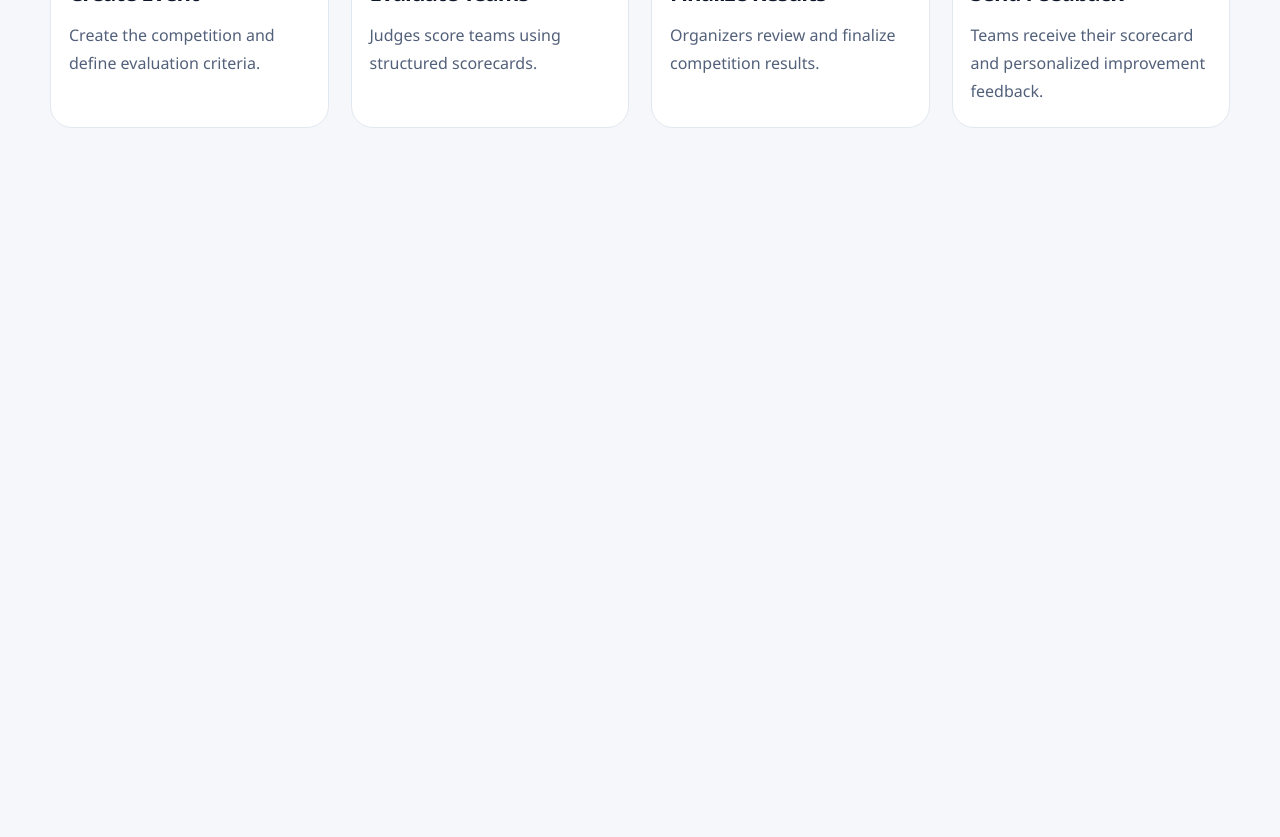
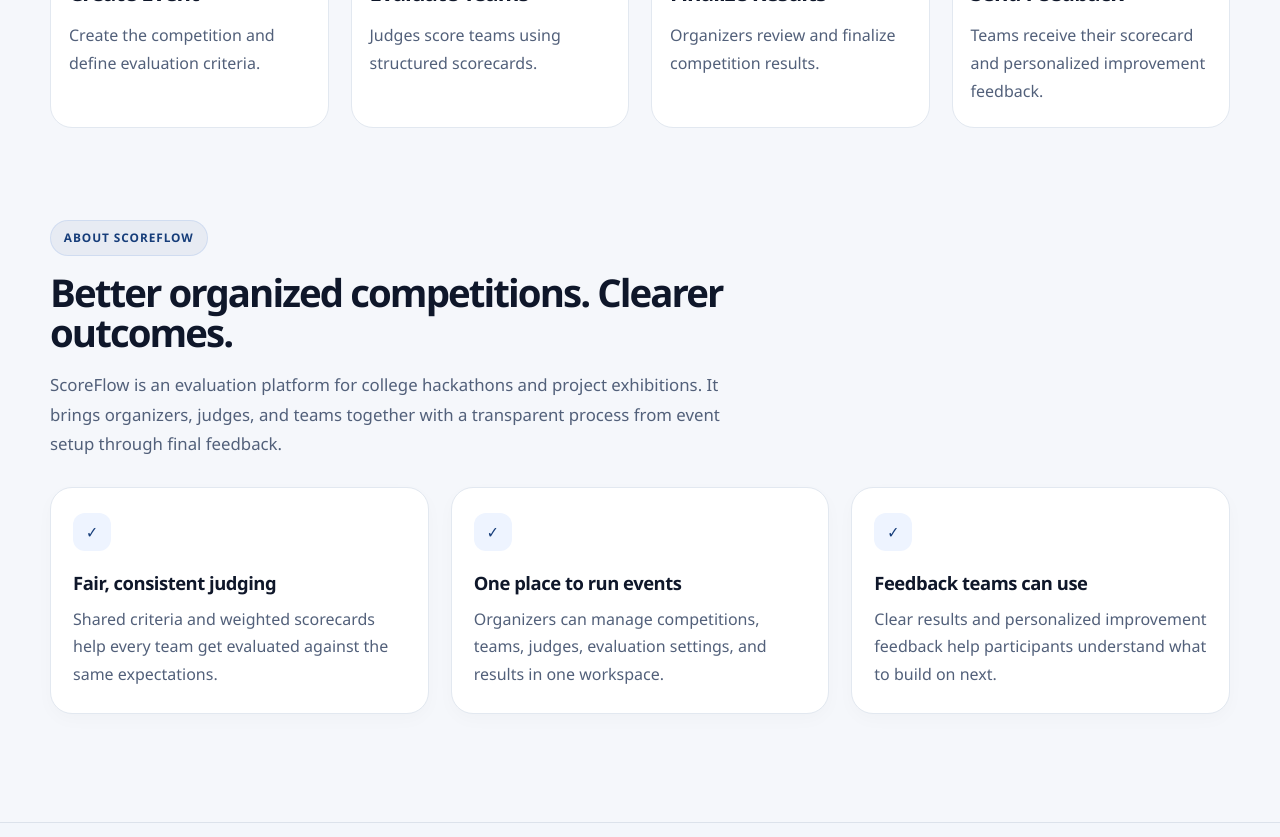
Before and after one commit to satyammishra8-1/Scoreflow, a React (Vite) app in the folder client/: page / in a window 1280 px wide. Shown: the part 1960-2797 px from the top of the page. Before the commit the page ends 2088 px from the top, so only its background shows below. Built offline with nearby package versions, Linux system fonts and the light colour scheme; no server answers.

Commit message:
feat: add About Us section and update navigation links

```diff
--- a/client/src/App.css
+++ b/client/src/App.css
@@ -467,6 +467,67 @@ main {
 
 .content-section {
   padding: 92px 0 0;
+}
+
+.about-section {
+  padding-bottom: 92px;
+  scroll-margin-top: 88px;
+}
+
+.about-heading {
+  max-width: 760px;
+}
+
+.about-heading > p {
+  max-width: 690px;
+  margin: 18px 0 0;
+  color: var(--muted);
+  font-size: 1.05rem;
+  line-height: 1.75;
+}
+
+.about-grid {
+  display: grid;
+  grid-template-columns: repeat(3, minmax(0, 1fr));
+  gap: 22px;
+}
+
+.about-card {
+  padding: 25px 22px;
+  border: 1px solid var(--border);
+  border-radius: var(--radius);
+  background: var(--surface);
+  box-shadow: 0 6px 18px rgba(15, 23, 42, 0.025);
+}
+
+.about-card-mark {
+  display: inline-grid;
+  width: 38px;
+  height: 38px;
+  margin-bottom: 18px;
+  place-items: center;
+  border-radius: 12px;
+  color: var(--primary);
+  background: var(--secondary-soft);
+  font-weight: 700;
+}
+
+.about-card h3 {
+  margin: 0 0 10px;
+  color: var(--text);
+  font-size: 1.15rem;
+  letter-spacing: -0.025em;
+}
+
+.about-card p {
+  margin: 0;
+  color: var(--muted);
+  line-height: 1.7;
+}
+
+[data-theme='dark'] .about-card {
+  border-color: var(--border);
+  background: var(--surface);
 }
 
 .section-heading {
@@ -993,6 +1054,7 @@ main {
   .ai-layout,
   .feature-grid,
   .steps-grid,
+  .about-grid,
   .benefits-grid {
     grid-template-columns: 1fr;
   }
@@ -1229,3 +1291,29 @@ main {
 [data-theme='dark'] .footer-wrap {
   border-top-color: rgba(255, 255, 255, 0.08);
 }
+
+[data-theme='dark'] .site-footer {
+  border-top-color: var(--border);
+  background: #0f172a;
+  color: var(--text);
+}
+
+[data-theme='dark'] .site-footer .footer-brand,
+[data-theme='dark'] .site-footer .footer-column h4 {
+  color: #f8fafc;
+}
+
+[data-theme='dark'] .site-footer .footer-branding p,
+[data-theme='dark'] .site-footer .footer-nav a,
+[data-theme='dark'] .site-footer .footer-bottom {
+  color: #a8b4c7;
+}
+
+[data-theme='dark'] .site-footer .footer-nav a:hover,
+[data-theme='dark'] .site-footer .footer-nav a:focus-visible {
+  color: #60a5fa;
+}
+
+[data-theme='dark'] .site-footer .footer-bottom {
+  border-top-color: var(--border);
+}
--- /dev/null
+++ b/client/src/components/AboutUs.jsx
@@ -0,0 +1,41 @@
+const principles = [
+  {
+    title: 'Fair, consistent judging',
+    description: 'Shared criteria and weighted scorecards help every team get evaluated against the same expectations.',
+  },
+  {
+    title: 'One place to run events',
+    description: 'Organizers can manage competitions, teams, judges, evaluation settings, and results in one workspace.',
+  },
+  {
+    title: 'Feedback teams can use',
+    description: 'Clear results and personalized improvement feedback help participants understand what to build on next.',
+  },
+];
+
+export default function AboutUs() {
+  return (
+    <section className="content-section about-section" id="about-us" aria-labelledby="about-us-title">
+      <div className="container">
+        <div className="section-heading about-heading">
+          <span className="eyebrow eyebrow-subtle">About ScoreFlow</span>
+          <h2 id="about-us-title">Better organized competitions. Clearer outcomes.</h2>
+          <p>
+            ScoreFlow is an evaluation platform for college hackathons and project exhibitions.
+            It brings organizers, judges, and teams together with a transparent process from
+            event setup through final feedback.
+          </p>
+        </div>
+        <div className="about-grid">
+          {principles.map((principle) => (
+            <article className="about-card" key={principle.title}>
+              <span className="about-card-mark" aria-hidden="true">✓</span>
+              <h3>{principle.title}</h3>
+              <p>{principle.description}</p>
+            </article>
+          ))}
+        </div>
+      </div>
+    </section>
+  );
+}
--- a/client/src/components/Footer.jsx
+++ b/client/src/components/Footer.jsx
@@ -4,11 +4,11 @@ const productLinks = [
   { label: 'How It Works', href: '#how-it-works' },
 ];
 
-const companyLinks = [{ label: 'Contact', href: '#contact' }];
+const companyLinks = [{ label: 'About Us', href: '#about-us' }];
 
 export default function Footer() {
   return (
-    <footer className="site-footer" id="contact">
+    <footer className="site-footer">
       <div className="container footer-wrap">
         <div className="footer-branding">
           <a href="#home" className="footer-brand" aria-label="ScoreFlow home">
--- a/client/src/components/Navbar.jsx
+++ b/client/src/components/Navbar.jsx
@@ -6,7 +6,7 @@ const navItems = [
   { label: 'Home', href: '#home' },
   { label: 'Features', href: '#features' },
   { label: 'How It Works', href: '#how-it-works' },
-  { label: 'Contact', href: '#contact' },
+  { label: 'About Us', href: '#about-us' },
 ];
 
 export default function Navbar() {
--- a/client/src/pages/Home.jsx
+++ b/client/src/pages/Home.jsx
@@ -2,6 +2,8 @@ import Navbar from '../components/Navbar';
 import Hero from '../components/Hero';
 import Features from '../components/Features';
 import HowItWorks from '../components/HowItWorks';
+import AboutUs from '../components/AboutUs';
+import Footer from '../components/Footer';
 
 const metrics = [
   { label: 'Competitions', value: '18+' },
@@ -27,7 +29,9 @@ export default function Home() {
         </section>
         <Features />
         <HowItWorks />
+        <AboutUs />
       </main>
+      <Footer />
     </>
   );
 }
--- a/client/src/visual-polish.css
+++ b/client/src/visual-polish.css
@@ -428,3 +428,83 @@
 [data-theme='dark'] .judge-invitation-copy {
   color: #94a3b8;
 }
+
+/* Organizer pages use several page-specific stylesheets. Keep their surfaces
+   and text on the same dark palette as the shared dashboard shell. */
+[data-theme='dark'] .sf-dashboard.event-management {
+  --event-bg: #090d16;
+  --event-border: #1e293b;
+  --event-text: #f1f5f9;
+  --event-muted: #94a3b8;
+}
+
+[data-theme='dark'] .sf-dashboard.event-management .event-topbar {
+  border-bottom-color: #1e293b;
+  background: rgba(16, 23, 38, 0.96);
+}
+
+[data-theme='dark'] .sf-dashboard.event-management .event-admin strong,
+[data-theme='dark'] .sf-dashboard.event-management .event-information-heading h2,
+[data-theme='dark'] .sf-dashboard.event-management .event-field {
+  color: #f1f5f9;
+}
+
+[data-theme='dark'] .sf-dashboard.event-management .event-search,
+[data-theme='dark'] .sf-dashboard.event-management .event-field input,
+[data-theme='dark'] .sf-dashboard.event-management .event-field select,
+[data-theme='dark'] .sf-dashboard.event-management .event-field textarea {
+  border-color: #334155;
+  color: #f8fafc;
+  background: #141c2c;
+}
+
+[data-theme='dark'] .sf-dashboard.event-management .event-information-heading,
+[data-theme='dark'] .sf-dashboard.event-management .event-form-footer {
+  border-color: #29364b;
+}
+
+[data-theme='dark'] .sf-dashboard.event-management .event-field input::placeholder,
+[data-theme='dark'] .sf-dashboard.event-management .event-field textarea::placeholder {
+  color: #94a3b8;
+}
+
+[data-theme='dark'] .sf-dashboard.dashboard-home .dashboard-welcome {
+  border-color: #1e293b;
+  background: radial-gradient(ellipse at 88% 15%, rgba(59, 130, 246, .16), transparent 36%), linear-gradient(115deg, #131a2a, #0e1422);
+  box-shadow: 0 12px 32px rgba(0, 0, 0, .28);
+}
+
+[data-theme='dark'] .sf-dashboard.dashboard-home .dashboard-welcome h1,
+[data-theme='dark'] .sf-dashboard.dashboard-home .section-title-row h2,
+[data-theme='dark'] .sf-dashboard.dashboard-home .overview-copy > strong,
+[data-theme='dark'] .sf-dashboard.dashboard-home .event-card h3,
+[data-theme='dark'] .sf-dashboard.dashboard-home .dashboard-empty-state h3 {
+  color: #f1f5f9;
+}
+
+[data-theme='dark'] .sf-dashboard.dashboard-home .dashboard-welcome p,
+[data-theme='dark'] .sf-dashboard.dashboard-home .overview-copy > span,
+[data-theme='dark'] .sf-dashboard.dashboard-home .overview-copy small,
+[data-theme='dark'] .sf-dashboard.dashboard-home .section-title-row p,
+[data-theme='dark'] .sf-dashboard.dashboard-home .event-meta span,
+[data-theme='dark'] .sf-dashboard.dashboard-home .dashboard-empty-state p {
+  color: #94a3b8;
+}
+
+[data-theme='dark'] .sf-dashboard.dashboard-home .overview-card,
+[data-theme='dark'] .sf-dashboard.dashboard-home .event-card {
+  border-color: #334155;
+  background: #101726;
+  color: #f1f5f9;
+}
+
+[data-theme='dark'] .sf-dashboard.dashboard-home .overview-card:hover,
+[data-theme='dark'] .sf-dashboard.dashboard-home .event-card:hover {
+  border-color: #475569;
+}
+
+[data-theme='dark'] .sf-dashboard.dashboard-home .dashboard-empty-state {
+  border-color: #334155;
+  background: #101726;
+  color: #f1f5f9;
+}
```
